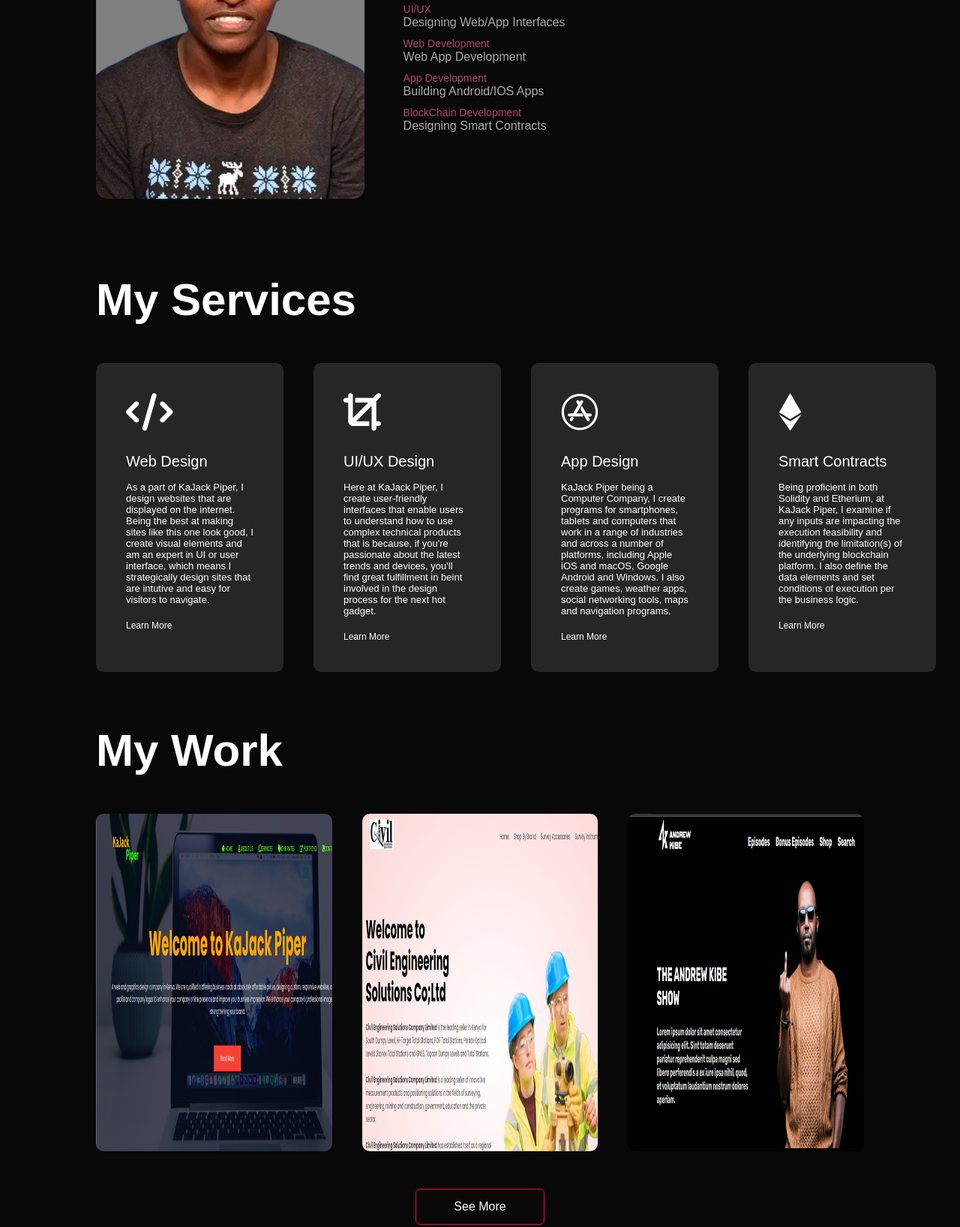
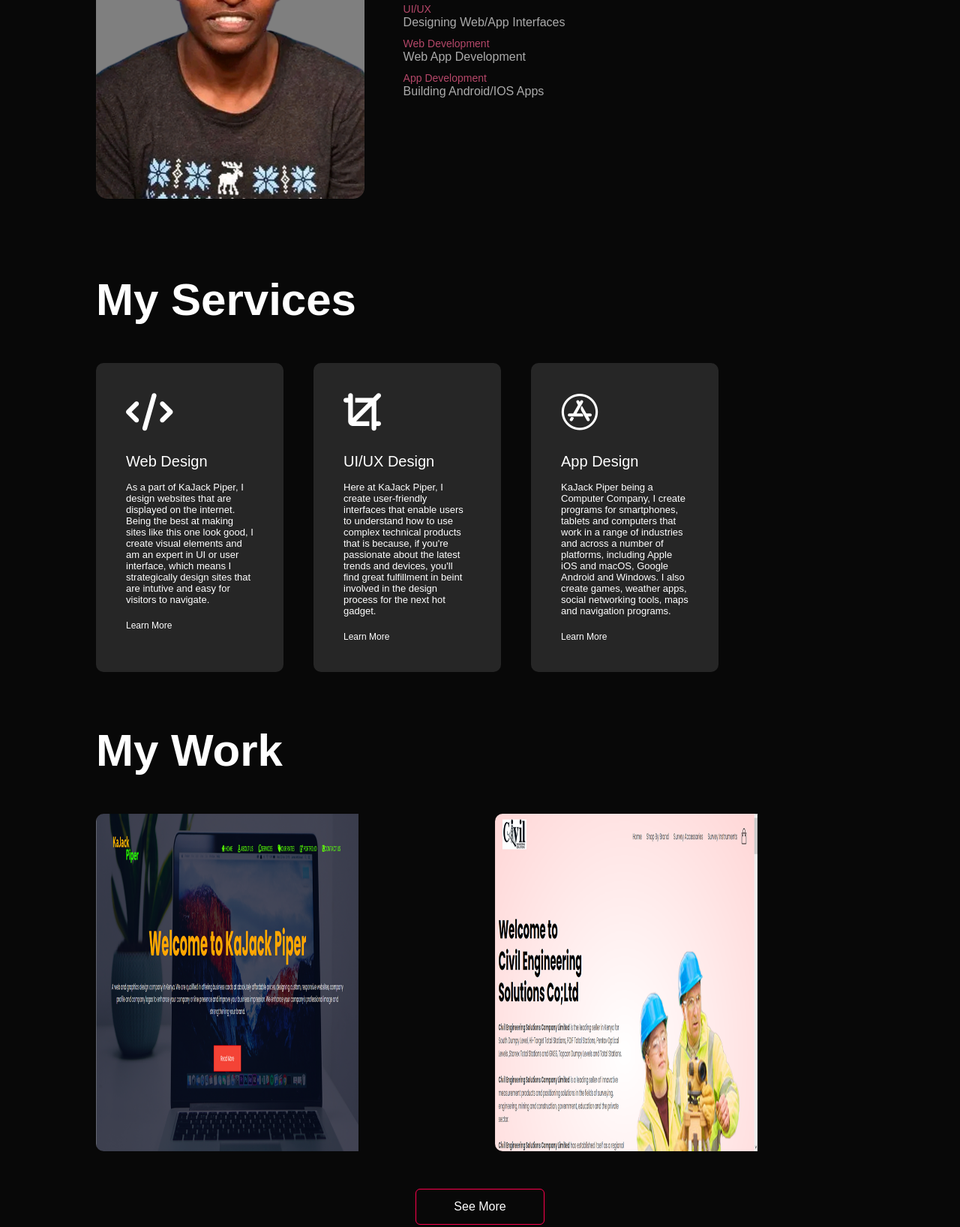
Before and after one commit to mainajackson95/portfolio, a plain HTML site: page index.html in a window 1280 px wide. Shown: the part 1091-2727 px from the top of the page at 75% size. Drawn offline with Linux system fonts and the light colour scheme.

Commit message:
Update index.html

```diff
--- a/index.html
+++ b/index.html
@@ -52,14 +52,12 @@
                          <li><span>UI/UX</span><br>Designing Web/App Interfaces</li>
                          <li><span>Web Development</span><br>Web App Development</li>
                          <li><span>App Development</span><br>Building Android/IOS Apps</li>
-                         <li><span>BlockChain Development</span><br>Designing Smart Contracts</li>
                      </ul>
                  </div>
                  <div class="tab-contents" id="experience">
                      <ul>
-                         <li><span>2021 - Current</span><br> Blockchain Development at KaJack
-                         Piper<br> UI/UX Design at KaJack Piper<br> Full Stack Website Developer at
-                         KaJack Piper</li>
+                         <li><span>2021 - Current</span><br> Computer Engineer at Upsetter <br>
+                         Full Stack Website Developer at KaJack Piper</li>
                          <li><span>2019 - 2021</span><br>Google Analytics And Database Analysis at
                          Civil Engineering Solutions Company Limited</li>
                          <li><span>2016 - 2017</span><br>Internship at Sketchman Limited</li>
@@ -69,7 +67,7 @@
                      <ul>
                          <li><span>2016</span><br>UI/UX Design Training at FreeCodeAcademy</li>
                          <li><span>2018</span><br>Programming from Solo Learn</li>
-                         <li><span>2019</span><br>Computer Science from Havard University</li>
+                         <li><span>2019</span><br>Computer Science from CS50 Havard University</li>
                      </ul>
                  </div>
              </div>
@@ -108,14 +106,6 @@
                    navigation programs.</p>
                     <a href="#">Learn More</a>
                </div>
-               <div>
-                   <i class="fab fa-ethereum"></i>
-                   <h2>Smart Contracts</h2>
-                   <p>Being proficient in both Solidity and Etherium, at KaJack Piper, I examine if any inputs are
-                   impacting the execution feasibility and identifying the limitation(s) of the underlying blockchain
-                   platform. I also define the data elements and set conditions of execution per the business logic.</p>
-                    <a href="#">Learn More</a>
-               </div>
            </div>
        </div>
    </div>
@@ -140,16 +130,6 @@
                         <h3>Civil Engineering Website</h3>
                         <p>Official Ecommerce Website for Civil Engineering Solutions
                         Company Limited so that clients can get easy access to products.</p>
-                        <a href="#"><i class="fa fa-external-link"></i></a>
-                    </div>
-                </div>
-                <div class="work">
-                    <img src="images/work-3.png" width="350px" height="450px">
-                    <div class="layer">
-                        <h3>Andrew Kibe Show Website</h3>
-                        <p>Official Podcast Website for the Andrew Kibe Show
-                        with tools like audio pieces that client can efficiently
-                        listen to the show's podcast.</p>
                         <a href="#"><i class="fa fa-external-link"></i></a>
                     </div>
                 </div>
```
